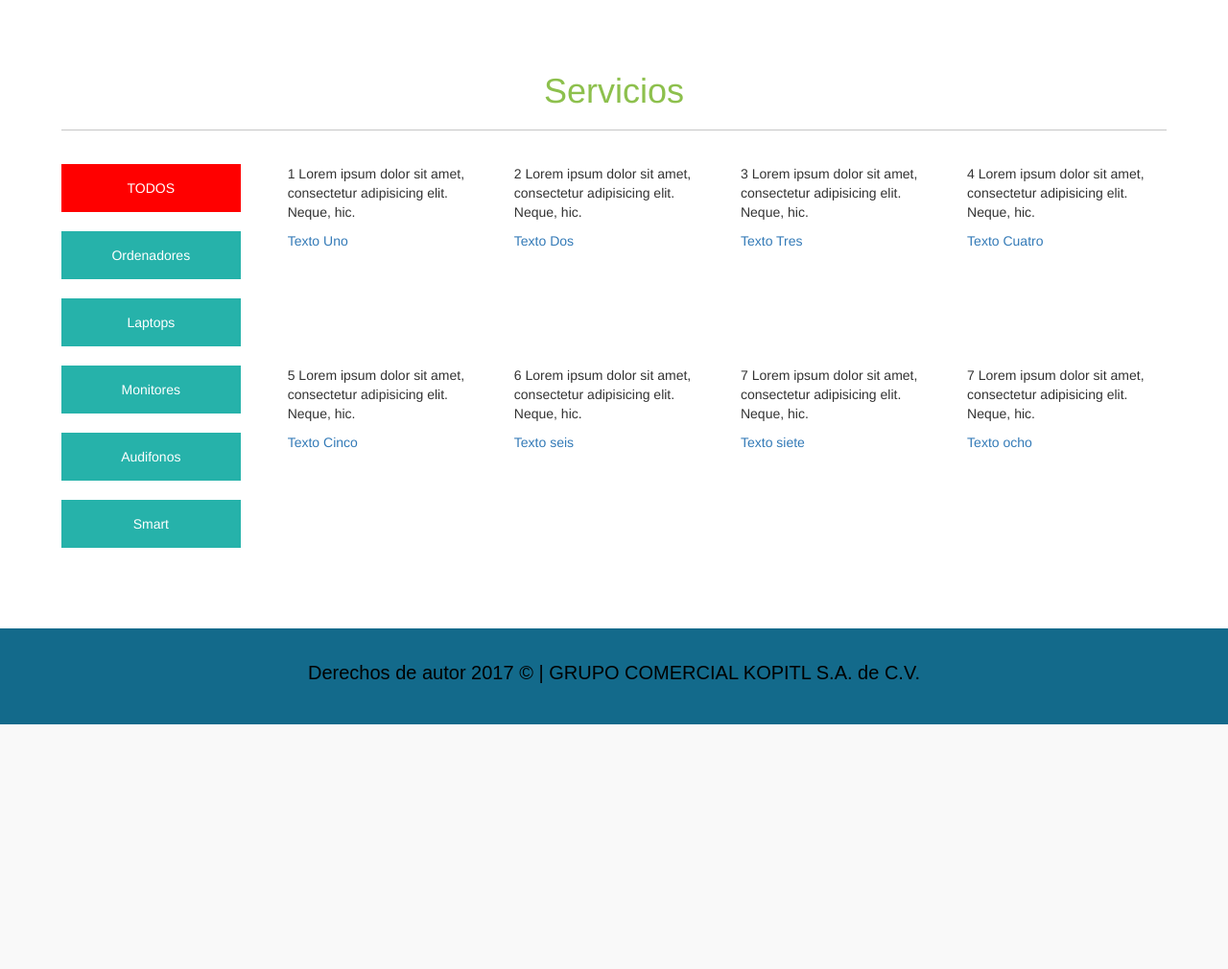
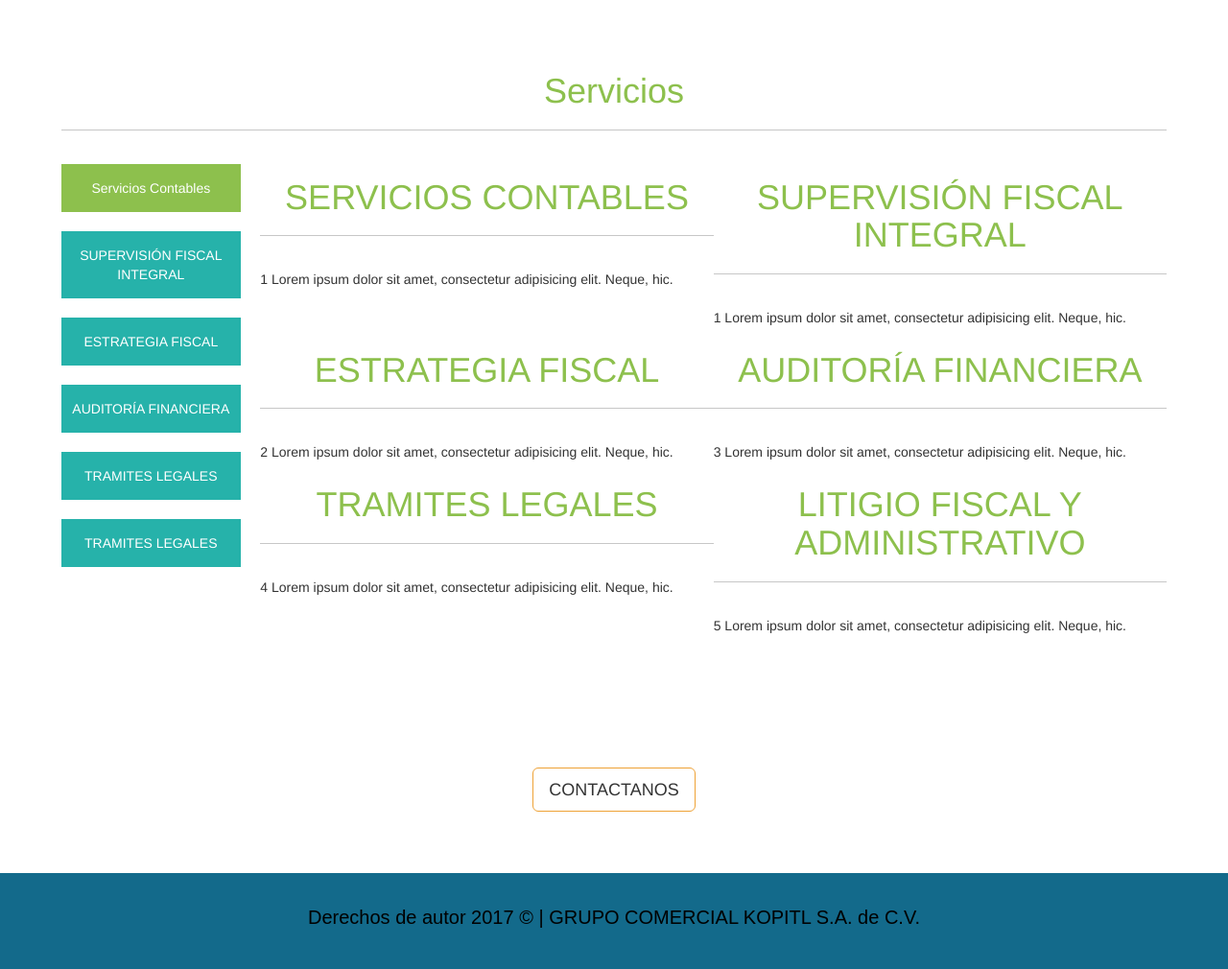
Before and after one commit to esteban1234/kopitl, a PHP site: page /vistas/servicios.php in a window 1280 px wide. Shown: the part 454-1464 px from the top of the page at 96% size. Before the commit the page ends 1209 px from the top, so only its background shows below. Run offline with PHP 8.4, Linux system fonts and the light colour scheme; some libraries are stand-ins or nearby versions.

Commit message:
vale grillo la vida

```diff
--- a/css/estilos.css
+++ b/css/estilos.css
@@ -250,17 +250,19 @@ footer p{
 }
 /*-----------texto-----*/
 .products-list{
+  /*border: 2px red solid;*/
   width: 82%;
   display: flex;
   flex-wrap: wrap;
 }
 .products-list .product-item{
-  width: 22%;
-  margin-left: 3%;
+  width: 50%;
+  /*margin-left: 3%;*/
+  margin: 0 auto;
   transition: all .4s;
 }
 .category_list .ct_item-active{
-  background-color: red;
+  background-color: #8DC04D;
 }
 
 /*-----------------contacto-----------------*/
--- a/js/menuservicios.js
+++ b/js/menuservicios.js
@@ -6,7 +6,7 @@ $(document).ready(function(){
     });
 
 
-	$('.category_list .category_item[category="all"]').addClass('ct_item-active');
+	$('.category_list .category_item[category="contables"]').addClass('ct_item-active');
 
 	$('.category_item').click(function(){
 		// event.preventDefault();
@@ -29,7 +29,7 @@ $(document).ready(function(){
 	} setTimeout(showProduct,400);
 	});
 
-	$('.category_item[category="all"]').click(function(){
+	$('.category_item[category="contables"]').click(function(){
 		// event.preventDefault();
 		function showAll(){
 			$('.product-item').show();
--- a/vistas/servicios.php
+++ b/vistas/servicios.php
@@ -26,55 +26,70 @@
     <h1>Servicios</h1>
     <div class="store-wrapper">
       <div class="category_list">
-        <a href="#" class="category_item" category="all">TODOS</a>
-        <a href="#" class="category_item" category="ordenadores">Ordenadores</a>
-        <a href="#" class="category_item" category="laptops">Laptops</a>
-        <a href="#" class="category_item" category="monitores">Monitores</a>
-        <a href="#" class="category_item" category="audifonos">Audifonos</a>
-        <a href="#" class="category_item" category="smart">Smart</a>
+        <!-- <a href="#" class="category_item" category="all">TODOS</a> -->
+        <a href="#" class="category_item" category="contables">Servicios Contables</a>
+        <a href="#" class="category_item" category="integral">SUPERVISIÓN FISCAL INTEGRAL</a>
+        <a href="#" class="category_item" category="fiscal">ESTRATEGIA FISCAL </a>
+        <a href="#" class="category_item" category="auditoria">AUDITORÍA FINANCIERA</a>
+        <a href="#" class="category_item" category="legal">TRAMITES LEGALES</a>
+        <a href="#" class="category_item" category="litigio">TRAMITES LEGALES</a>
       </div>
       <section class="products-list">
-        <div class="product-item" category="laptops">
+        <div class="product-item" category="contables">
+        <h1>SERVICIOS CONTABLES</h1>
           <p>1 Lorem ipsum dolor sit amet, consectetur adipisicing elit. Neque, hic.</p>
-          <a href="">Texto Uno</a>
+
         </div>
-        <div class="product-item" category="laptops">
+
+         <div class="product-item" category="integral">
+        <h1>SUPERVISIÓN FISCAL INTEGRAL </h1>
+          <p>1 Lorem ipsum dolor sit amet, consectetur adipisicing elit. Neque, hic.</p>
+
+        </div>
+        <div class="product-item" category="fiscal">
+        <h1>ESTRATEGIA FISCAL</h1>
           <p>2 Lorem ipsum dolor sit amet, consectetur adipisicing elit. Neque, hic.</p>
-          <a href="">Texto Dos</a>
+
         </div>
-        <div class="product-item" category="smart">
+        <div class="product-item" category="auditoria">
+        <h1>AUDITORÍA FINANCIERA</h1>
           <p>3 Lorem ipsum dolor sit amet, consectetur adipisicing elit. Neque, hic.</p>
-          <a href="">Texto Tres</a>
+
         </div>
-        <div class="product-item" category="smart">
+        <div class="product-item" category="legal">
+        <h1>TRAMITES LEGALES</h1>
           <p>4 Lorem ipsum dolor sit amet, consectetur adipisicing elit. Neque, hic.</p>
-          <a href="">Texto Cuatro</a>
+
         </div>
-        <div class="product-item" category="monitores">
+        <div class="product-item" category="litigio">
+        <h1>LITIGIO FISCAL Y ADMINISTRATIVO</h1>
           <p>5 Lorem ipsum dolor sit amet, consectetur adipisicing elit. Neque, hic.</p>
-          <a href="">Texto Cinco</a>
+
         </div>
-        <div class="product-item" category="monitores">
+        <!-- <div class="product-item" category="monitores">
+        <h1>SERVICIOS CONTABLES</h1>
           <p>6 Lorem ipsum dolor sit amet, consectetur adipisicing elit. Neque, hic.</p>
-          <a href="">Texto seis</a>
-        </div>
-        <div class="product-item" category="ordenadores">
+
+        </div> -->
+        <!-- <div class="product-item" category="ordenadores">
+        <h1>SERVICIOS CONTABLES</h1>
           <p>7 Lorem ipsum dolor sit amet, consectetur adipisicing elit. Neque, hic.</p>
-          <a href="">Texto siete</a>
-        </div>
-        <div class="product-item" category="audifonos">
+
+        </div> -->
+        <!-- <div class="product-item" category="audifonos">
+        <h1>SERVICIOS CONTABLES</h1>
           <p>7 Lorem ipsum dolor sit amet, consectetur adipisicing elit. Neque, hic.</p>
-          <a href="">Texto ocho</a>
-        </div>
+
+        </div> -->
 
       </section>
     </div>
 </div>
 
 
-    <!-- <div style="text-align: center; margin-top: 5%; margin-bottom: 5%;">
+    <div style="text-align: center; margin-top: 5%; margin-bottom: 5%;">
       <a class="btn btn-warning btn-outline btn-lg" href="contacto.php">CONTACTANOS</a>
-    </div> -->
+    </div>
 
 <span class="ir-arriba"><i class="fa fa-chevron-up" aria-hidden="true"></i></span>
 <?php include 'pie.php' ?>
```
